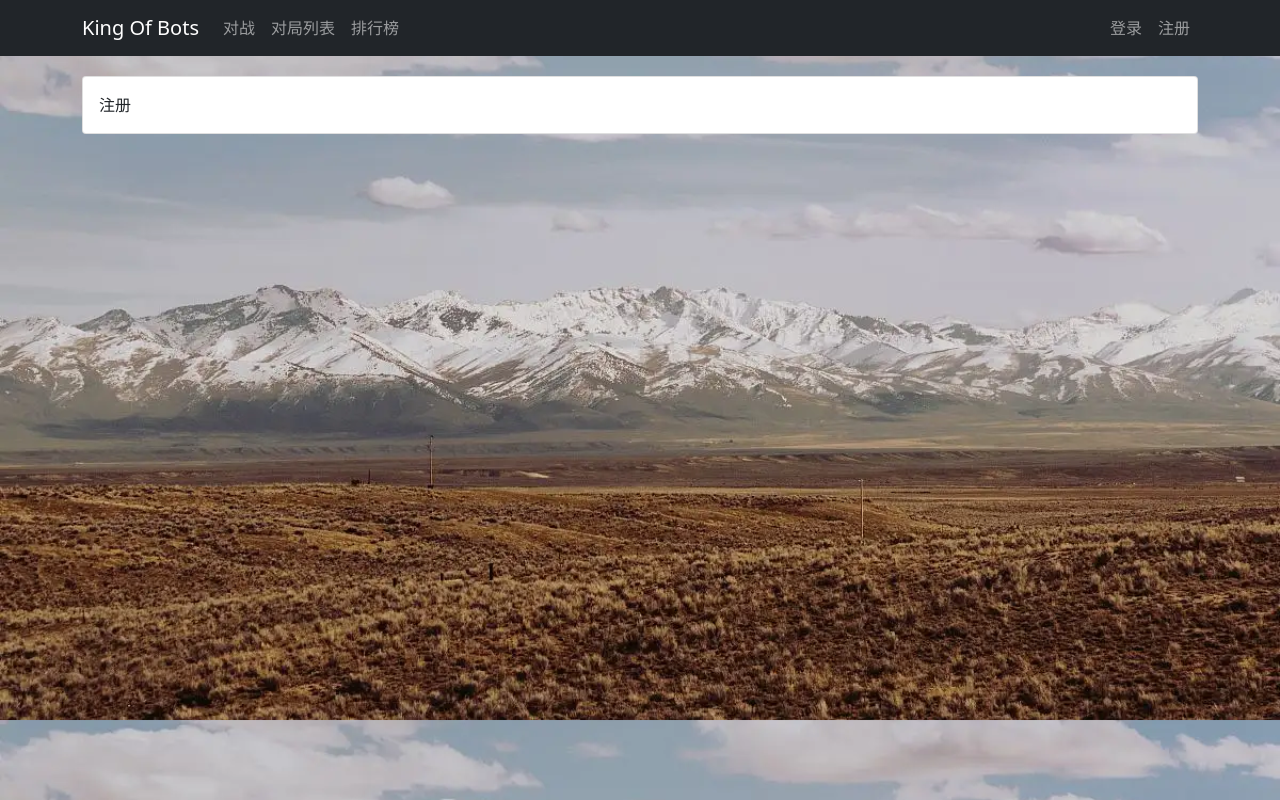
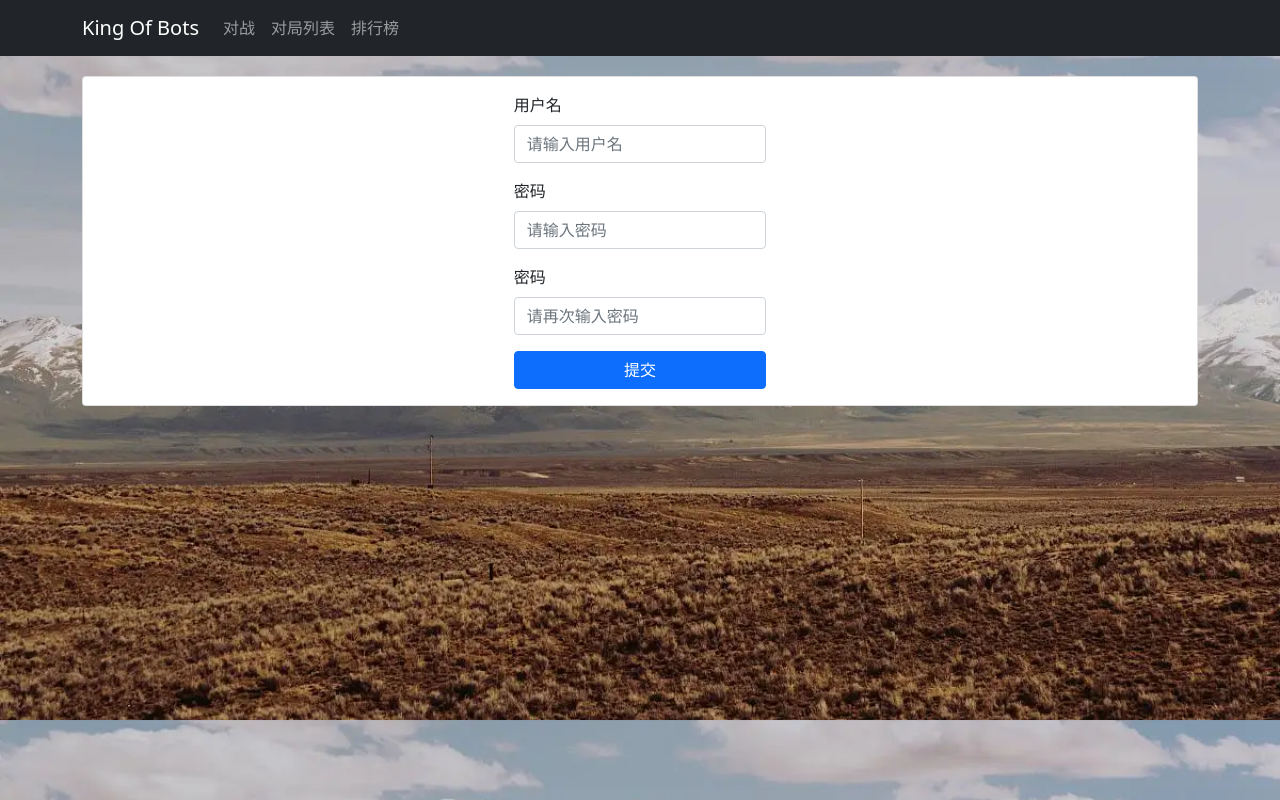
Before and after one commit to ZzqForCoding/king-of-bots, a Vue app in the folder web/: page /user/account/register in a window 1280 px wide. Built offline with nearby package versions, Linux system fonts and the light colour scheme.

Commit message:
4.3 配置Mysql与注册登录模块（下）

```diff
--- a/web/src/components/NavBar.vue
+++ b/web/src/components/NavBar.vue
@@ -29,7 +29,7 @@
                         </ul>
                       </li>
                 </ul>
-                <ul class="navbar-nav" v-else>
+                <ul class="navbar-nav" v-else-if="!$store.state.user.pulling_info">
                     <li class="nav-item">
                         <router-link class="nav-link" :to="{name: 'user_account_login'}" role="button">
                             登录
@@ -45,7 +45,6 @@
         </div>
     </nav>
 </template>
-
 
 <script>
 import { useRoute } from 'vue-router'
--- a/web/src/router/index.js
+++ b/web/src/router/index.js
@@ -7,47 +7,72 @@
 import NotFound from '../views/error/NotFound'
 import UserAccountLoginView from '../views/user/account/UserAccountLoginView'
 import UserAccountRegisterView from '../views/user/account/UserAccountRegisterView'
+import store from '../store/index'
 
 const routes = [
     {
         path: "/",
         name: "home",
         redirect: "/pk/",
+        meta: {
+            requestAuth: true,
+        }
     },
     {
         path: "/pk/",
         name: "pk_index",
         component: PkIndexView,
+        meta: {
+            requestAuth: true,
+        }
     },
     {
         path: "/record/",
         name: "record_index",
         component: RecordIndexView,
+        meta: {
+            requestAuth: true,
+        }
     },
     {
         path: "/ranklist/",
         name: "ranklist_index",
         component: RankListIndexView,
+        meta: {
+            requestAuth: true,
+        }
     },
     {
         path: "/user/bot/",
         name: "user_bot_index",
         component: UserBotIndexView,
+        meta: {
+            requestAuth: true,
+        }
     },
     {
         path: "/user/account/login/",
         name: "user_account_login",
         component: UserAccountLoginView,
+        meta: {
+            requestAuth: false,
+        }
     },
     {
         path: "/user/account/register/",
         name: "user_account_register",
         component: UserAccountRegisterView,
+        meta: {
+            requestAuth: false,
+        }
     },
     {
         path: "/404/",
         name: "404",
         component: NotFound,
+        meta: {
+            requestAuth: false,
+        }
     },
     {
         path: "/:catchAll(.*)",
@@ -61,4 +86,13 @@
     routes
 })
 
+// to: 跳转到哪个页面, from: 从哪个页面跳转过去, next: 是否执行操作
+router.beforeEach((to, from, next) => {
+    if(to.meta.requestAuth && !store.state.user.is_login) {
+        next({name: "user_account_login"});
+    } else {
+        next();
+    }
+})
+
 export default router
--- a/web/src/store/user.js
+++ b/web/src/store/user.js
@@ -7,6 +7,7 @@
     photo: "",
     token: "",
     is_login: false,
+    pulling_info: true,  // 是否正在拉取信息
   },
   getters: {
   },
@@ -26,6 +27,9 @@
         state.photo = "";
         state.token = "";
         state.is_login = false;
+    },
+    updatePullingInfo(state, pulling_info) {
+        state.pulling_info = pulling_info;
     }
   },
   actions: {
@@ -39,6 +43,7 @@
             },
             success(resp) {
                 if(resp.error_message === "success") {
+                    localStorage.setItem("jwt_token", resp.token);
                     context.commit("updateToken", resp.token);
                     data.success(resp);
                 } else {
@@ -74,6 +79,7 @@
         });
     },
     logout(context) {
+        localStorage.removeItem("jwt_token");
         context.commit("logout");
     }
   },
--- a/web/src/views/user/account/UserAccountLoginView.vue
+++ b/web/src/views/user/account/UserAccountLoginView.vue
@@ -1,5 +1,5 @@
 <template>
-    <ContentField>
+    <ContentField v-if="!$store.state.user.pulling_info">
         <div class="row justify-content-md-center">
             <div class="col-3" >
                 <form @submit.prevent="login">
@@ -34,6 +34,22 @@
         let username = ref('');
         let password = ref('');
         let error_message = ref('');
+
+        const jwt_token = localStorage.getItem("jwt_token");
+        if(jwt_token) {
+            store.commit("updateToken", jwt_token);
+            store.dispatch("getinfo", {
+                success() {
+                    router.push({name: "home"});
+                    store.commit("updatePullingInfo", false);
+                },
+                error() {
+                    store.commit("updatePullingInfo", false);
+                }
+            });
+        } else {
+            store.commit("updatePullingInfo", false);
+        }
 
         const login = () => {
             error_message.value = "";
--- a/web/src/views/user/account/UserAccountRegisterView.vue
+++ b/web/src/views/user/account/UserAccountRegisterView.vue
@@ -1,19 +1,81 @@
 <template>
     <ContentField>
-        注册
+        <div class="row justify-content-md-center">
+            <div class="col-3" >
+                <form @submit.prevent="register">
+                    <div class="mb-3">
+                        <label for="username" class="form-label">用户名</label>
+                        <input v-model="username" type="text" class="form-control" id="username" placeholder="请输入用户名">
+                    </div>
+                    <div class="mb-3">
+                        <label for="password" class="form-label">密码</label>
+                        <input v-model="password" type="password" class="form-control" id="password" placeholder="请输入密码">
+                    </div>
+                    <div class="mb-3">
+                        <label for="confirmedPassword" class="form-label">密码</label>
+                        <input v-model="confirmedPassword" type="password" class="form-control" id="confirmedPassword" placeholder="请再次输入密码">
+                    </div>
+                    <div class="error-message">{{ error_message }}</div>
+                    <button type="submit" class="btn btn-primary">提交</button>
+                </form>
+            </div>
+        </div>
     </ContentField>
 </template>
 
 <script>
 import ContentField from '../../../components/ContentField.vue';
+import { ref } from 'vue';
+import router from '../../../router/index';
+import $ from 'jquery';
 
 export default {
     components: {
         ContentField,
+    },
+    setup() {
+        let username = ref('');
+        let password = ref('');
+        let confirmedPassword = ref('');
+        let error_message = ref('');
+
+        const register = () => {
+            error_message.value = "";
+            $.ajax({
+                url: "http://127.0.0.1:3000/user/account/register/",
+                type: "post",
+                data: {
+                    username: username.value,
+                    password: password.value,
+                    confirmedPassword: confirmedPassword.value,
+                },
+                success(resp) {
+                    if(resp.error_message === "success") {
+                        router.push({name: "user_account_login"});
+                    } else {
+                        error_message.value = resp.error_message;
+                    }
+                },
+            });
+        }
+
+        return {
+            username,
+            password,
+            confirmedPassword,
+            error_message,
+            register,
+        }
     }
 }
 </script>
 
 <style scoped>
+button {
+    width: 100%;
+}
 
+div.error-message {
+    color: red;
+}
 </style>
```
